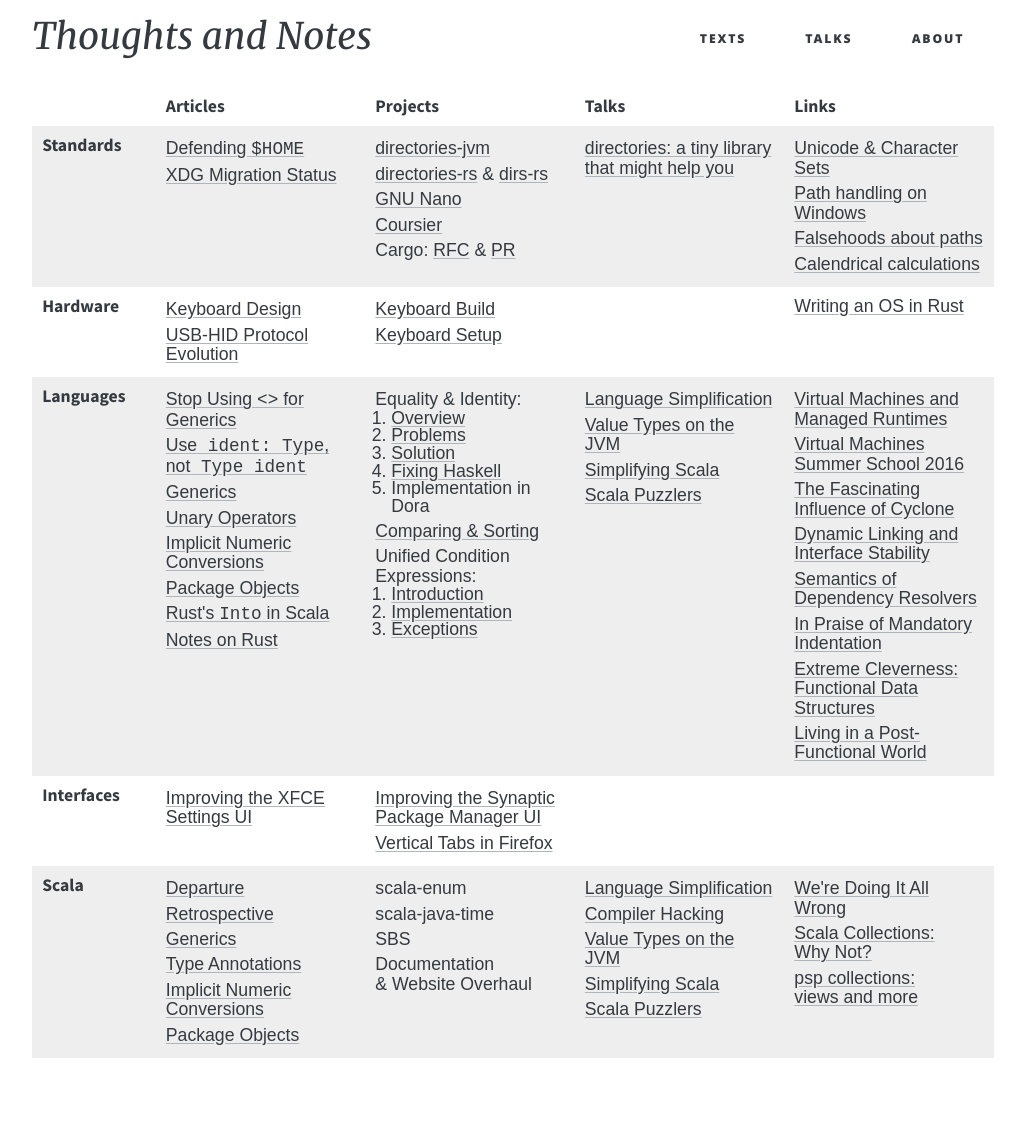
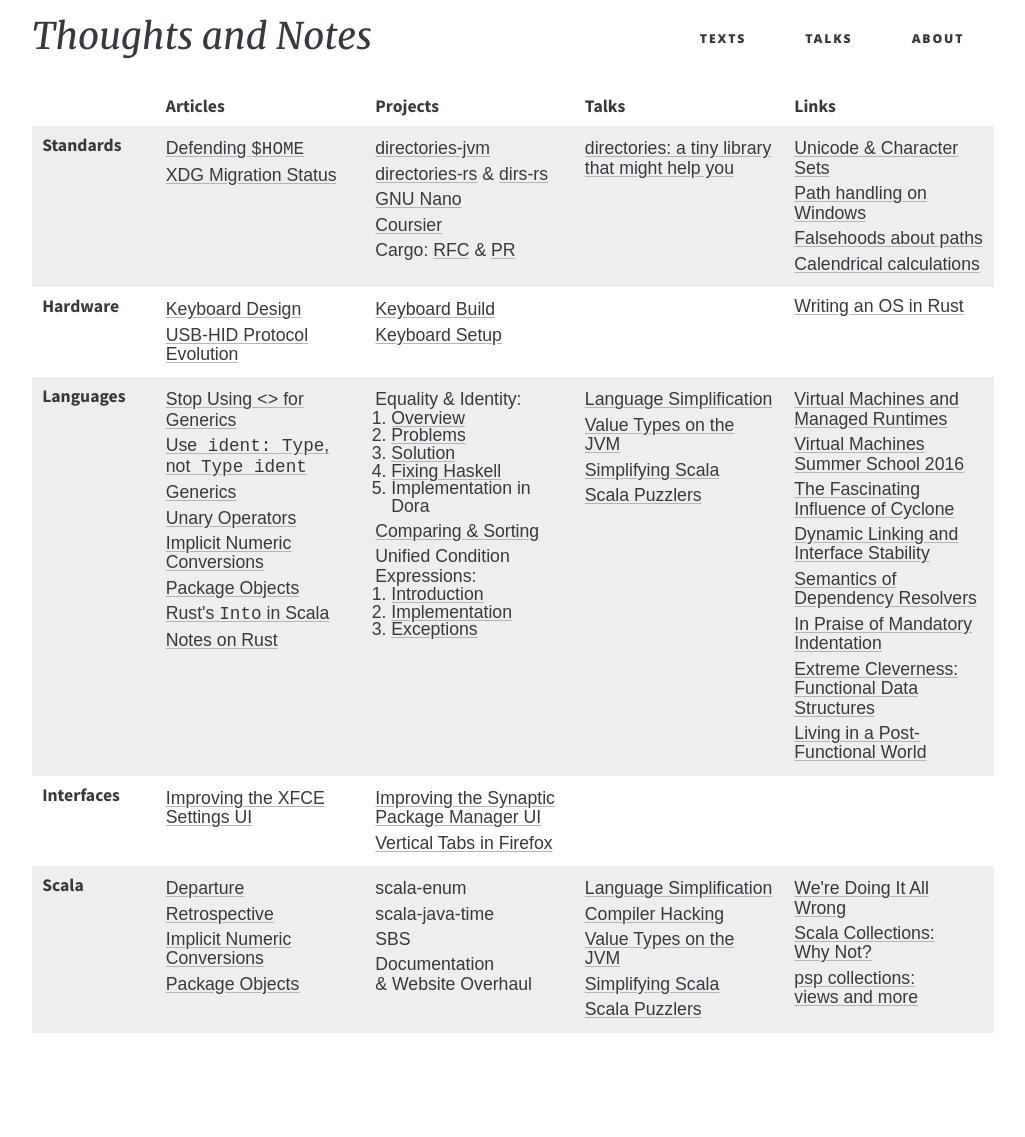
Before and after one commit to soc/soc.me, a Jekyll site: the page built from index.md, in a window 1280 px wide. Shown: the whole page, without its empty margins (127-1152 px from the left). Built offline with Jekyll 4.4.1, drawn with Linux system fonts in a browser that asks for light colours; some web fonts are replaced; after the commit the page ends 1111 px from its top, so only the background shows below that.

Commit message:
cleanup sclaa index

```diff
--- a/index.md
+++ b/index.md
@@ -113,8 +113,6 @@
     <td>
       <div><a href="scala/departure">Departure</a></div>
       <div><a href="scala/retrospective">Retrospective</a></div>
-      <div><a href="languages/generics">Generics</a></div>
-      <div><a href="languages/type-annotations">Type Annotations</a></div>
       <div><a href="languages/implicit-numeric-conversions">Implicit Numeric Conversions</a></div>
       <div><a href="languages/package-objects">Package Objects</a></div>
     </td>
```
